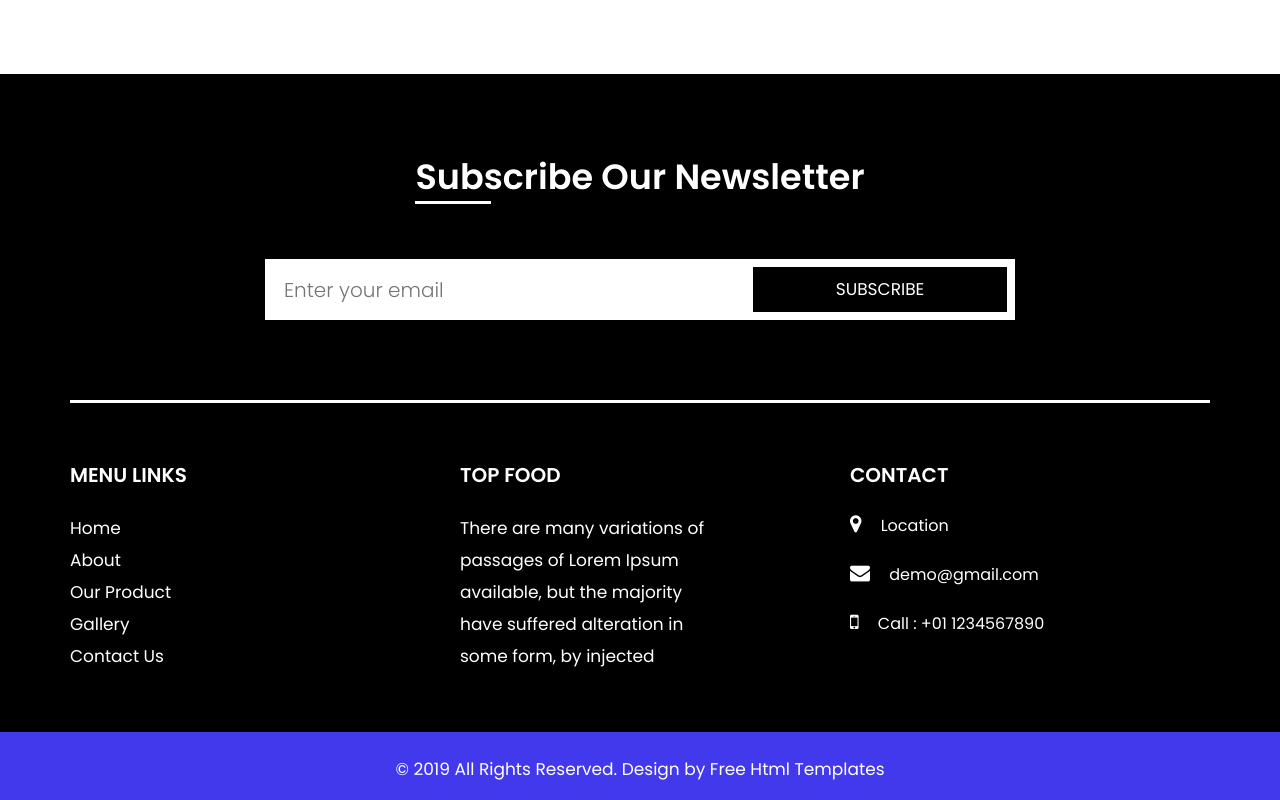
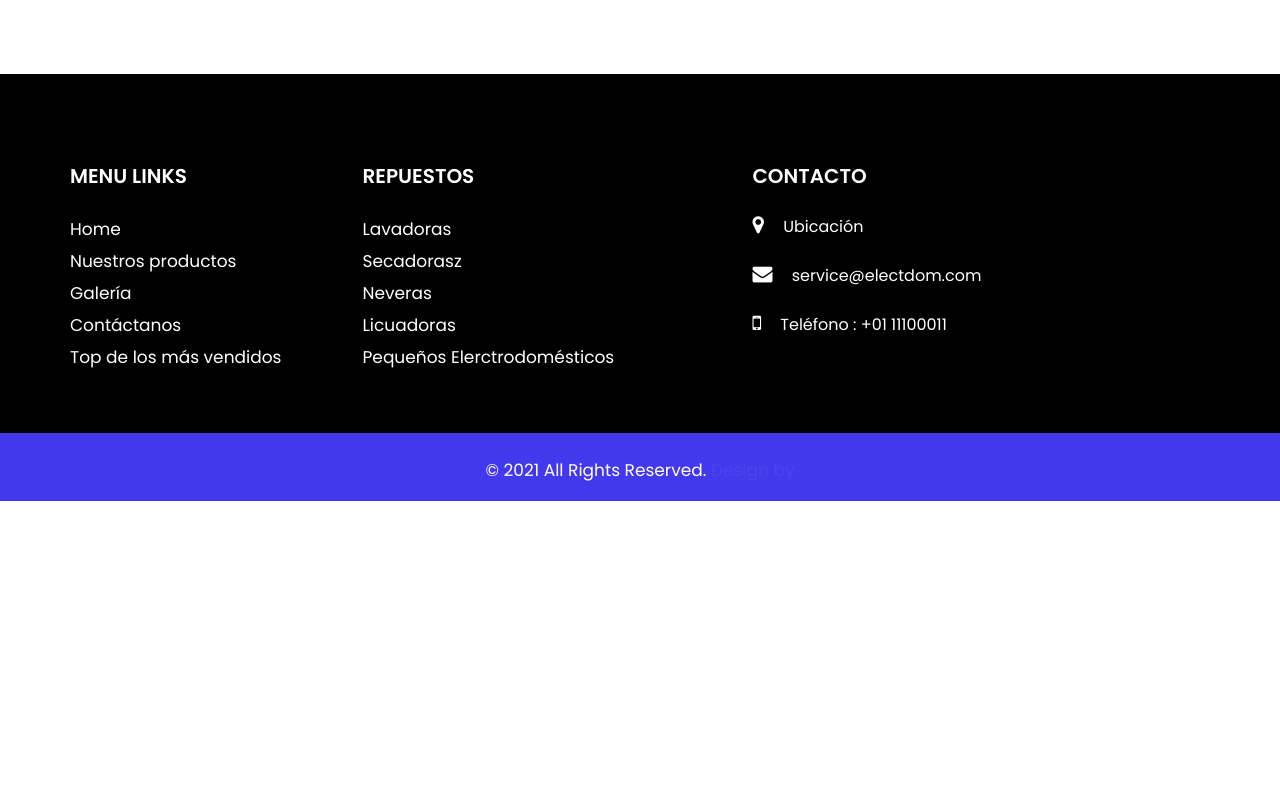
Before and after one commit to KarlaG6/conectapp, a plain HTML site: page gallery.html in a window 1280 px wide. Shown: the part 1337-2137 px from the top of the page. After the commit the page ends 1838 px from the top, so only its background shows below. Drawn offline with nearby package versions, Linux system fonts and the light colour scheme; a web font is replaced by a local one.

Commit message:
footer gallery

```diff
--- a/gallery.html
+++ b/gallery.html
@@ -337,7 +337,7 @@
       <footer>
          <div class="footer">
             <div class="container">
-               <div class="row">
+               <!-- <div class="row">
                   <div class="col-md-8 offset-md-2">
                      <div class="newslatter">
                         <h4>Subscribe Our Newsletter</h4>
@@ -350,30 +350,50 @@
                   <div class="col-sm-12">
                      <div class=" border_top1"></div>
                   </div>
-               </div>
+               </div> -->
                <div class="row">
-                  <div class="col-md-4">
+                  <div class="col-md-3">
                      <h3>menu LINKS</h3>
                      <ul class="link_menu">
                         <li><a href="#">Home</a></li>
-                        <li><a href="about.html"> About</a></li>
-                        <li><a href="product.html">Our Product</a></li>
-                        <li><a href="gallery.html">Gallery</a></li>
-                        <li><a href="contact.html">Contact Us</a></li>
+                        <!-- <li><a href="about.html"> Nuestros productos</a></li> -->
+
+                        <!-- <li><a href="product.html">Nuestros productos</a></li> -->
+                        <li><a href="#products">Nuestros productos</a></li>
+                        <li><a href="gallery.html">Galería</a></li>
+                        <!-- <li><a href="#gallery">Galería</a></li> -->
+                        <!-- <li><a href="contact.html">Contáctanos</a></li> -->
+                        <li><a href="#contact">Contáctanos</a></li>
+                        <li><a href="#">Top de los más vendidos</a></li>
                      </ul>
                   </div>
-                  <div class=" col-md-3">
-                     <h3>TOP food</h3>
+                  <div class="col-md-3">
+                     <h3>Repuestos</h3>
+                     <ul class="link_menu">
+                        <li><a href="#lavadoras">Lavadoras</a></li>
+                        <!-- <li><a href="about.html"> Nuestros productos</a></li> -->
+
+                        <!-- <li><a href="product.html">Nuestros productos</a></li> -->
+                        <li><a href="#secadoras">Secadorasz</a></li>
+                        <!-- <li><a href="gallery.html">Galería</a></li> -->
+                        <li><a href="#nevers">Neveras</a></li>
+                        <!-- <li><a href="contact.html">Contáctanos</a></li> -->
+                        <li><a href="#licuadoras">Licuadoras</a></li>
+                        <li><a href="#pequenoselec">Pequeños Elerctrodomésticos</a></li>
+                     </ul>
+                  </div>
+                  <!-- <div class=" col-md-3">
+                     <h3>TOP vendidos</h3>
                      <p class="many">
-                        There are many variations of passages of Lorem Ipsum available, but the majority have suffered alteration in some form, by injected
+                        Neque porro quisquam est, qui dolorem ipsum quia dolor sit amet, consectetur, adipisci velit, sed quia non
                      </p>
-                  </div>
-                  <div class="col-lg-3 offset-mdlg-2     col-md-4 offset-md-1">
-                     <h3>Contact </h3>
+                  </div> -->
+                  <div class="col-lg-3 offset-mdlg-2     col-md-3 offset-md-1">
+                     <h3>Contacto </h3>
                      <ul class="conta">
-                        <li><i class="fa fa-map-marker" aria-hidden="true"></i> Location</li>
-                        <li> <i class="fa fa-envelope" aria-hidden="true"></i><a href="#"> demo@gmail.com</a></li>
-                        <li><i class="fa fa-mobile" aria-hidden="true"></i> Call : +01 1234567890</li>
+                        <li><i class="fa fa-map-marker" aria-hidden="true"></i> Ubicación</li>
+                        <li> <i class="fa fa-envelope" aria-hidden="true"></i><a href="#"> service@electdom.com</a></li>
+                        <li><i class="fa fa-mobile" aria-hidden="true"></i> Teléfono : +01 11100011</li>
                      </ul>
                   </div>
                </div>
@@ -382,7 +402,7 @@
                <div class="container">
                   <div class="row">
                      <div class="col-md-10 offset-md-1">
-                        <p>© 2019 All Rights Reserved. Design by <a href="https://html.design/"> Free Html Templates</a></p>
+                        <p>© 2021 All Rights Reserved. <a href="https://html.design/" style="color: rgba(255, 255, 255, 0.055);">Design by</a></p>
                      </div>
                   </div>
                </div>
```
